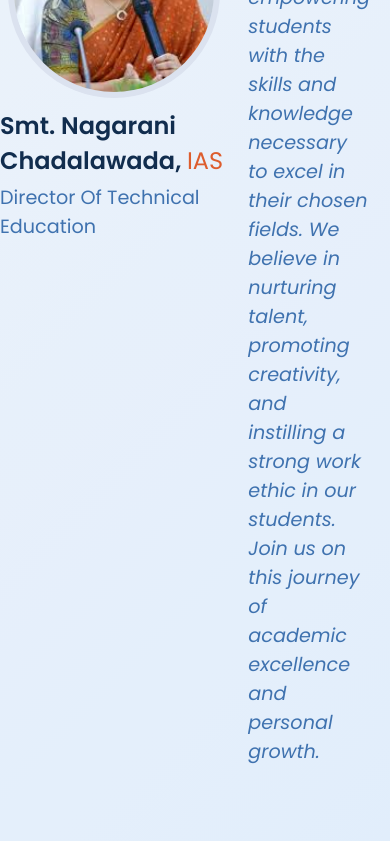
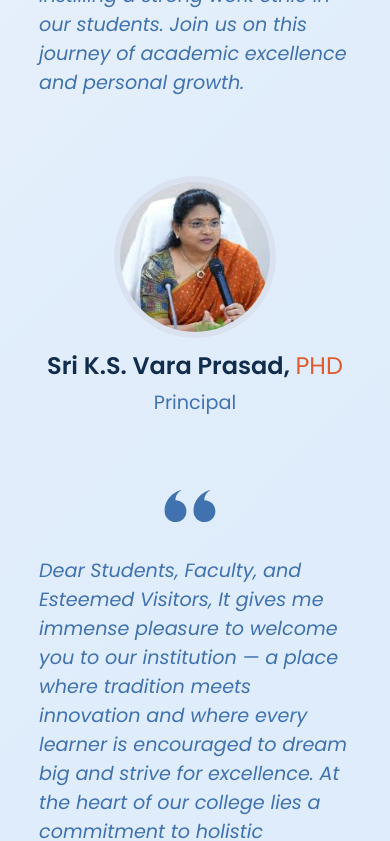
Before and after one commit to DhanushSaiCoder/AndhraPolytechnic, a React (Create React App) app in the folder frontend/: page / in a window 390 px wide. Shown: the part 5047-5888 px from the top of the page. Built offline with nearby package versions, Linux system fonts and the light colour scheme.

Commit message:
feat: make MessageFromLeaders section mobile responsive

```diff
--- a/frontend/src/styles/HomeStyles/CommissionerMessage.css
+++ b/frontend/src/styles/HomeStyles/CommissionerMessage.css
@@ -1,3 +1,58 @@
+.CommissionerMessage {
+    width: 100%;
+    height: 100%;
+    display: flex;
+    flex-direction: row;
+    align-items: center;
+    justify-content: space-evenly;
+    background-color: #dbe2ef40;
+    padding: 40px 0;
+    padding-top: 40px;
+}
+.commissionerImgAndName {
+    display: flex;
+    flex-direction: column;
+    align-items: center;
+    justify-content: center;
+}
+.commName{
+    font-size: 1.5rem;
+    font-weight: 600;
+    color: #112D4E;
+    margin: 0;
+    margin-top: 10px;
+}
+.commName span {
+    font-weight: 400;
+    color: rgb(221, 93, 46);
+}
+.commRole{
+    font-size: 1.2rem;
+    color: #3F72AF;
+    margin-top: 5px;
+    margin-bottom: 20px;
+}
+.commImg {
+    aspect-ratio: 1/1;
+    width: 200px;
+    border-radius: 50%;
+    object-fit: cover;
+    border: 6px solid #DBE2EF;
+}
+.comm-message{
+    width: 35%;
+    height: 100%;
+    display: flex;
+    flex-direction: column;
+    align-items: center;
+    justify-content: center;
+    padding: 20px;
+    /* background-color: #DBE2EF; */
+    border-radius: 10px;
+    font-style: italic;
+
+}
+
 .CommissionerMessage {
     width: 100%;
     height: 100%;
@@ -68,3 +123,22 @@
     color: #3F72AF;
     margin-right: 10px;
 }
+
+@media (max-width: 768px) {
+    .CommissionerMessage {
+        flex-direction: column;
+        padding: 20px 0;
+    }
+    .comm-message {
+        width: 80%;
+    }
+    .commImg {
+        width: 150px;
+    }
+}
+
+.comm-message p svg{
+    width: 60px;
+    color: #3F72AF;
+    margin-right: 10px;
+}
--- a/frontend/src/styles/HomeStyles/MessageFromLeaders.css
+++ b/frontend/src/styles/HomeStyles/MessageFromLeaders.css
@@ -26,3 +26,12 @@
     max-width: 32rem;
     margin: 0 auto;
 }
+
+@media (max-width: 768px) {
+    .Message_title {
+        font-size: 1.75rem;
+    }
+    .message-subtitle {
+        font-size: 1rem;
+    }
+}
--- a/frontend/src/styles/HomeStyles/PrincipalMessage.css
+++ b/frontend/src/styles/HomeStyles/PrincipalMessage.css
@@ -1,3 +1,67 @@
+.PrincipalMessage {
+    width: 100%;
+    height: 100%;
+    display: flex;
+    flex-direction: row-reverse;
+    align-items: center;
+    justify-content: space-evenly;
+    background-color: #dbe2ef40;
+    padding: 40px 0;
+}
+.princialImgAndName {
+    display: flex;
+    flex-direction: column;
+    align-items: center;
+    justify-content: center;
+}
+.prpName{
+    font-size: 1.5rem;
+    font-weight: 600;
+    color: #112D4E;
+    margin: 0;
+    margin-top: 10px;
+}
+.prpName span {
+    font-weight: 400;
+    color: rgb(221, 93, 46);
+}
+.prpRole{
+    font-size: 1.2rem;
+    color: #3F72AF;
+    margin-top: 5px;
+    margin-bottom: 20px;
+}
+.prpImg {
+    aspect-ratio: 1/1;
+    width: 200px;
+    border-radius: 50%;
+    object-fit: cover;
+    border: 6px solid #DBE2EF;
+}
+.prp-message{
+    width: 35%;
+    height: 100%;
+    display: flex;
+    flex-direction: column;
+    align-items: center;
+    justify-content: center;
+    padding: 20px;
+    /* background-color: #DBE2EF; */
+    border-radius: 10px;
+    font-style: italic;
+
+}
+
+.prp-message p {
+    display: flex;
+    align-items: center;
+    justify-content: center;
+    flex-direction: column-reverse;
+    gap: 20px;
+    font-size: 1.2rem;
+    color: #3F72AF;
+
+}
 .PrincipalMessage {
     width: 100%;
     height: 100%;
@@ -67,3 +131,16 @@
     color: #3F72AF;
     margin-right: 10px;
 }
+
+@media (max-width: 768px) {
+    .PrincipalMessage {
+        flex-direction: column;
+        padding: 20px 0;
+    }
+    .prp-message {
+        width: 80%;
+    }
+    .prpImg {
+        width: 150px;
+    }
+}
```
